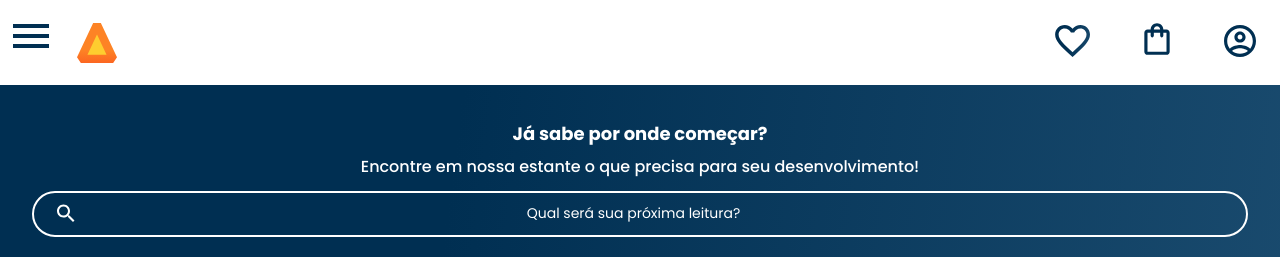
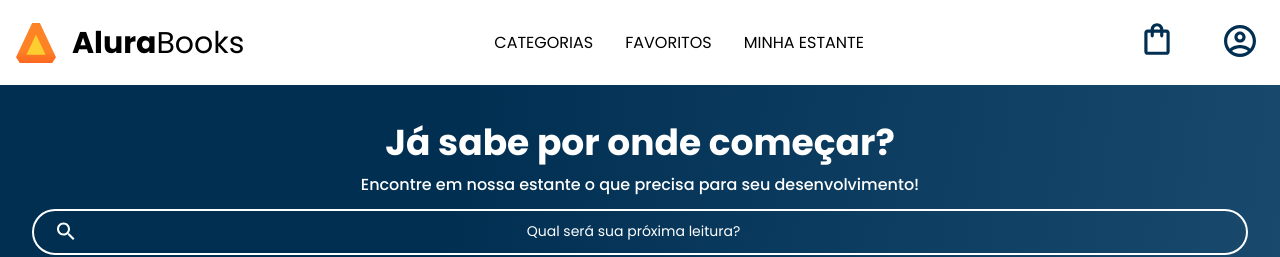
Before and after one commit to Johnsued/Alura-Books, a plain HTML site: page index.html in a window 1280 px wide. Shown: the top 257 px of the page. Drawn offline with nearby package versions, Linux system fonts and the light colour scheme.

Commit message:
tablet css

```diff
--- a/index.html
+++ b/index.html
@@ -13,6 +13,7 @@
         href="https://fonts.googleapis.com/css2?family=Inter:wght@400;700&family=Lato:wght@100&family=Montserrat:wght@100&family=Poppins:wght@100;300;400;500;700&family=Work+Sans:wght@300&display=swap"
         rel="stylesheet">
     <link rel="stylesheet" href="https://unpkg.com/swiper@8/swiper-bundle.min.css" />
+    <link href="https://fonts.googleapis.com/css2?family=Inter:wght@400;700&family=Josefin+Sans:wght@400;700&family=Lato:wght@100&family=Montserrat:wght@100&family=Poppins:wght@100;300;400;500;700&display=swap" rel="stylesheet">
     <link rel="stylesheet" href="/style.css">
 </head>
 
@@ -42,9 +43,37 @@
                 </li>
             </ul>
             <img src="/img/Logo.svg" alt="Logo da alura" class="container__imagen">
+            <h1 class="container__titulo"><b class="container__titulo--negrito">Alura</b>Books</h1>
         </div>
+
+        <ul class="opções">
+            <input type="checkbox" id="opções__menu" class="opções__botão">
+            <label for="opções__menu">
+            <li class="opções__item">Categorias</li>
+            </label>
+
+            <ul class="lista-menu">
+                <li class="lista-menu__item">
+                    <a href="#" class="lista-menu__link">Programação</a>
+                </li>
+                <li class="lista-menu__item">
+                    <a href="#" class="lista-menu__link">Fron End</a>
+                </li>
+                <li class="lista-menu__item">
+                    <a href="#" class="lista-menu__link">Infra-Estrutura</a>
+                </li>
+                <li class="lista-menu__item">
+                    <a href="#" class="lista-menu__link">Business</a>
+                </li>
+                <li class="lista-menu__item">
+                    <a href="#" class="lista-menu__link">Design & UX</a>
+                </li>
+            </ul>
+            <li class="opções__item"><a href="#" class="opções__link">Favoritos</a></li>
+            <li class="opções__item"><a href="#" class="opções__link">Minha Estante</a></li>
+        </ul>
         <div class="container">
-            <a href="#"><img src="/img/Favoritos.svg" alt="meus favoritos" class="container__imagen"></a>
+            <a href="#"><img src="/img/Favoritos.svg" alt="meus favoritos" class="container__imagen container__imagen--transparente"></a>
             <a href="#"><img src="/img/Compras.svg" alt="Minhas compras" class="container__imagen"></a>
             <a href="#"><img src="/img/Usuário.svg" alt="imagens usuario" class="container__imagen"></a>
         </div>
--- a/style.css
+++ b/style.css
@@ -11,6 +11,8 @@
     --azul-degrade: linear-gradient(97.54deg, #002F52 35.49%,#326589 165.37%);
     --fonte-principal: "Poppins";
     --azul: #002F52;
+    --fonte-secundaria: "Josefin Sans";
+    --preto: #000000;
 }
 
 body {
--- a/styles/banner.css
+++ b/styles/banner.css
@@ -34,3 +34,9 @@
     background: url(../img/Lupa.svg) no-repeat;
     background-position: 0.5em;
 }
+
+@media screen and (min-width: 1024px) {
+    .banner__titulo {
+        font-size: 36px;
+    }
+}
--- a/styles/header.css
+++ b/styles/header.css
@@ -58,3 +58,59 @@
     background-clip: text;
     text-transform: uppercase;
 }
+
+.container__titulo {
+    display: none;
+}
+
+.opções {
+    display: none;
+}
+
+@media screen and (min-width: 1024px) {
+    .container__titulo,
+    .container__titulo--negrito {
+        font-family: car(--fonte-secundaria);
+        font-size: 30px;
+    }
+
+    .container__titulo {
+        font-weight: 400;
+        display: block;
+    }
+
+    .container__titulo--negrito {
+        font-weight: 700;
+    }
+
+    .opções {
+        display: flex;
+    }
+
+    .opções__item {
+        padding: 0 1em;
+        text-transform: uppercase;
+    }
+
+    .opções__link {
+        text-decoration: none;
+        color: var(--preto);
+    }
+
+    .container__imagen--transparente {
+        display: none;
+    }
+
+    .cabçalho__menu-hamburguer {
+        display: none;
+    }
+
+    .opções__botão:checked~.lista-menu{
+        display: block;
+        width: auto;
+    }
+
+    .opções__botão {
+        display: none;
+    }
+}
```
